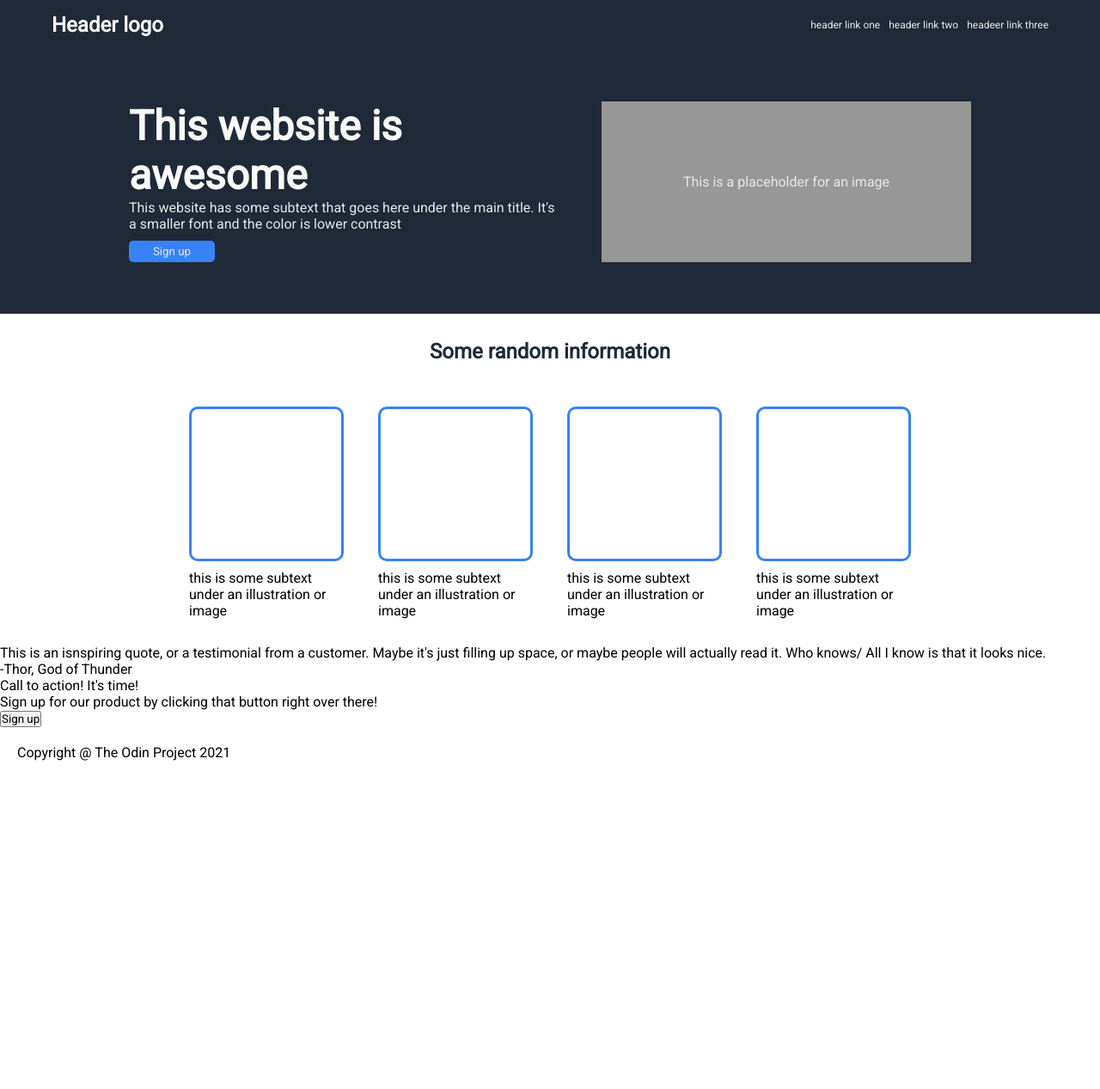
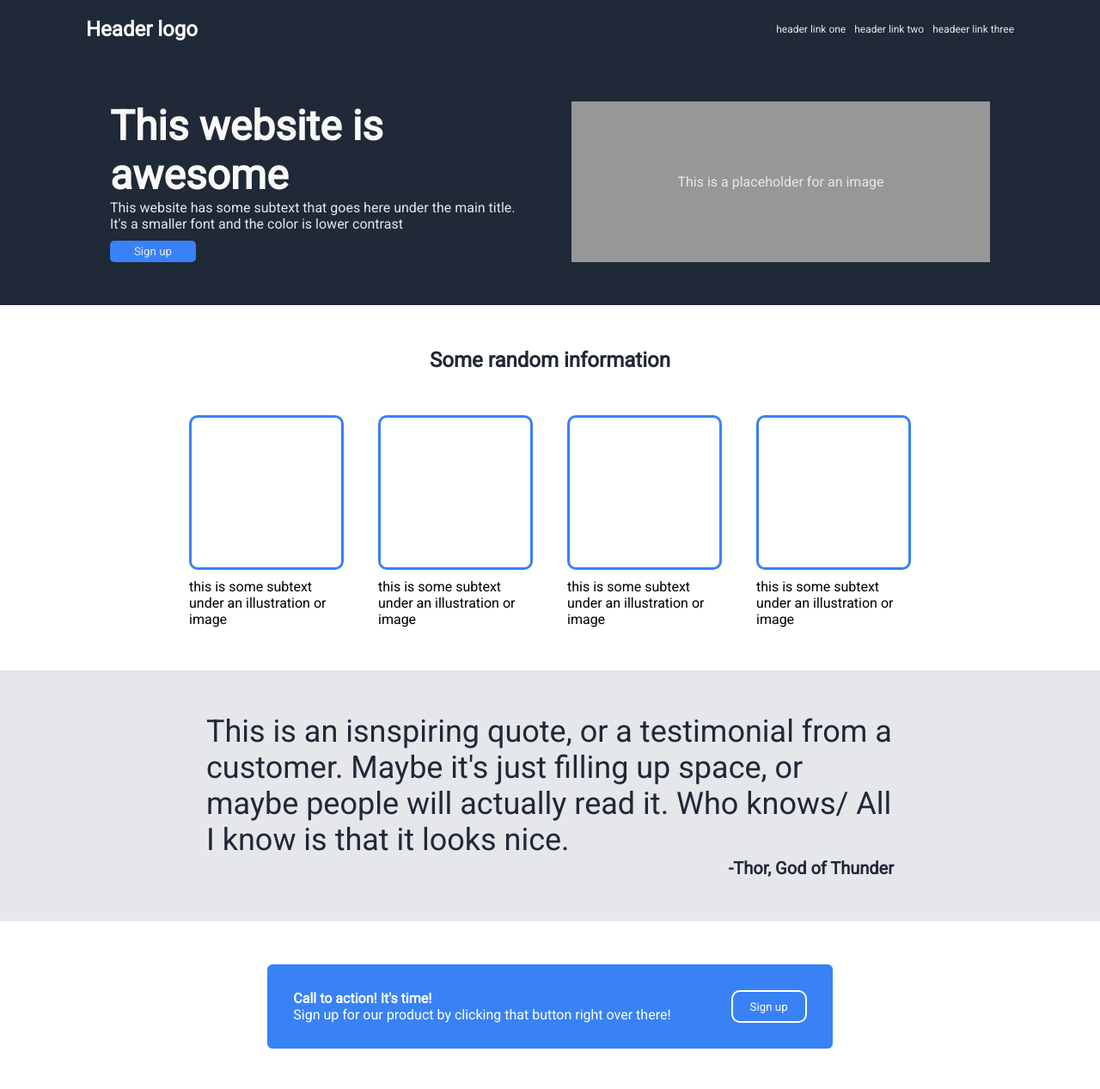
Before and after one commit to codingbyday3/odin-landing-page, a plain HTML site: page index.html in a window 1280 px wide. Shown: the top 1267 px of the page at 86% size. Before the commit the page ends 905 px from the top, so only its background shows below. Drawn offline with Linux system fonts and the light colour scheme.

Commit message:
Feat: add css to last section and footer
I had a problem because I use margin to set
elements in the middle of the page so I fix
it with setting on more container which allow
me to move content without breaking the
background color.

```diff
--- a/index.html
+++ b/index.html
@@ -19,6 +19,7 @@
   </header>
   <main>
     <section class="first-section">
+      <div class="first-section-container">
         <div class="heading-container">
           <p class="heading">This website is awesome</p>
           <p>This website has some subtext that goes here under the main title. It's a smaller font and the color is lower contrast</p>
@@ -27,8 +28,10 @@
         <div class="placeholder">
           <p>This is a placeholder for an image</p>
         </div>
+      </div>
     </section>
     <section class="second-section">
+      <div class="second-section-container">
         <p class="heading">Some random information</p>
         <div class="containers">
           <div class="content-container">
@@ -48,15 +51,18 @@
             <p>this is some subtext under an illustration or image</p>
           </div>
         </div>
+      </div>
     </section>
-    <section>
+    <section class="third-section">
+      <div class="third-section-container">
         <p>This is an isnspiring quote, or a testimonial from a customer. Maybe it's just filling up space, or maybe people will actually read it. Who knows/ All I know is that it looks nice.</p>
-      <p>-Thor, God of Thunder</p>
+        <p class="author">-Thor, God of Thunder</p>
+      </div>
     </section>
-    <section>
+    <section class="forth-section">
+      <div class="message">
         <div>
-        <div>
-          <p>Call to action! It's time!</p>
+          <p class="message-header">Call to action! It's time!</p>
           <p>Sign up for our product by clicking that button right over there!</p>
         </div>
         <button>Sign up</button>
--- a/style.css
+++ b/style.css
@@ -5,14 +5,36 @@
   font-family: 'Roboto';
 }
 
+/* page */
+
+
+
+.link{
+  text-decoration: none;
+  color: #E5E7EB;
+  font-size: 12px;
+}
+
+main{
+  display: flex;
+  flex-direction: column;
+
+}
+
+
+section{
+  padding: 50px 0;
+  flex: 1;
+}
+
 /* header */
 
 header{
   display: flex;
   justify-content: space-between;
-  padding: 15px 60px;
   background-color: #1F2937;
   color: #E5E7EB;
+  padding: 20px 100px;
 }
 
 header p{
@@ -27,35 +49,28 @@ header div{
   align-items: center;
 }
 
-/* page */
-
-.link{
-  text-decoration: none;
-  color: #E5E7EB;
-  font-size: 12px;
-}
-
-main{
-  display: flex;
-  flex-direction: column;
-
-}
 
 /* first-section */
 
 .first-section{
   background-color: #1F2937;
   color: #E5E7EB;
-  padding: 60px 150px;
+  display: flex;
+  justify-content: center;
+}
+
+.first-section-container{
   display: flex;
   justify-content: center;
   gap: 50px;
+  max-width: 80%;
 }
 
 .first-section .heading-container{
   display: flex;
   flex-direction: column;
-  max-width: 500px;
+  flex: 1;
+
 
 }
 
@@ -73,7 +88,6 @@ main{
   align-items: center;
   justify-content: center;
   background-color: #979797;
-  max-width: 500px;
   flex: 1;
 }
 
@@ -92,9 +106,13 @@ main{
 
 .second-section{
   display: flex;
+  justify-content: center;
+}
+
+.second-section-container{
+  display: flex;
   flex-direction: column;
   align-items: center;
-  padding: 30px 60px;
   gap: 50px;
 }
 
@@ -122,6 +140,62 @@ main{
   gap: 40px;
 }
 
+/* third-section */
+
+.third-section{
+  display: flex;
+  background-color: #E5E7EB;
+  color: #1F2937;
+  font-size: 36px;
+  justify-content: center;
+}
+
+.third-section-container{
+  max-width: 800px;
+  display: flex;
+  flex-direction: column;
+}
+
+.third-section .author{
+  align-self: flex-end;
+  font-size: 20px;
+  font-weight: bold;
+}
+
+/* forth-section */
+
+.forth-section{
+  display: flex;
+  align-items: center;
+  justify-content: center;
+}
+
+.forth-section .message{
+  background-color: #3882F6;
+  display: flex;
+  padding: 30px;
+  border-radius: 6px;
+  gap: 70px;
+  color: white;
+}
+
+.forth-section button{
+  background-color: #3882F6;
+  border: white solid 2px;
+  padding: 0 20px;
+  color: white;
+  border-radius: 10px;
+}
+
+.forth-section .message-header{
+  font-weight: bold;
+}
+
 footer{
   padding: 20px;
+  background-color: #1F2937;
+  color: white;
+  display: flex;
+  align-items: center;
+  justify-content: center;
 }
```
Lines whose indentation alone changed are shown as unchanged.
